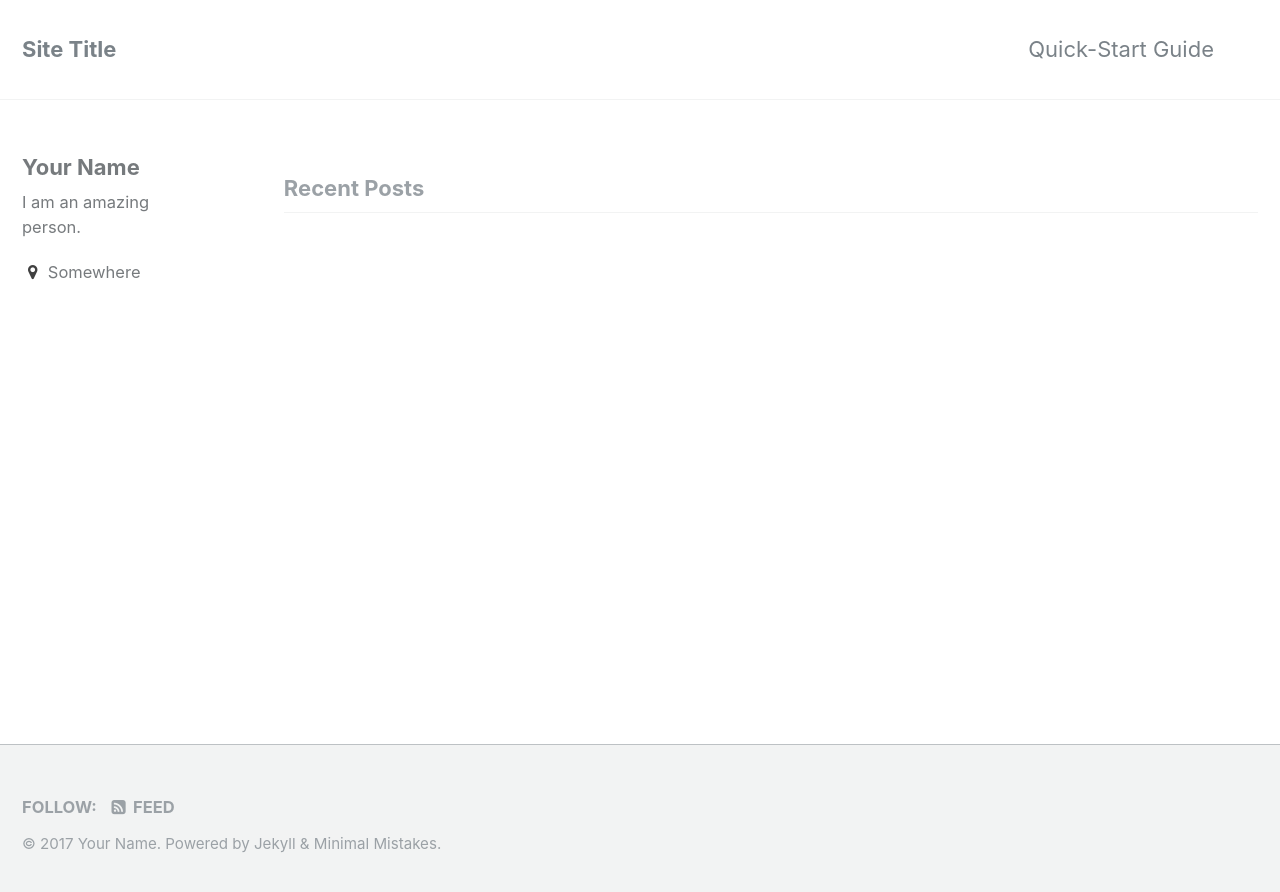
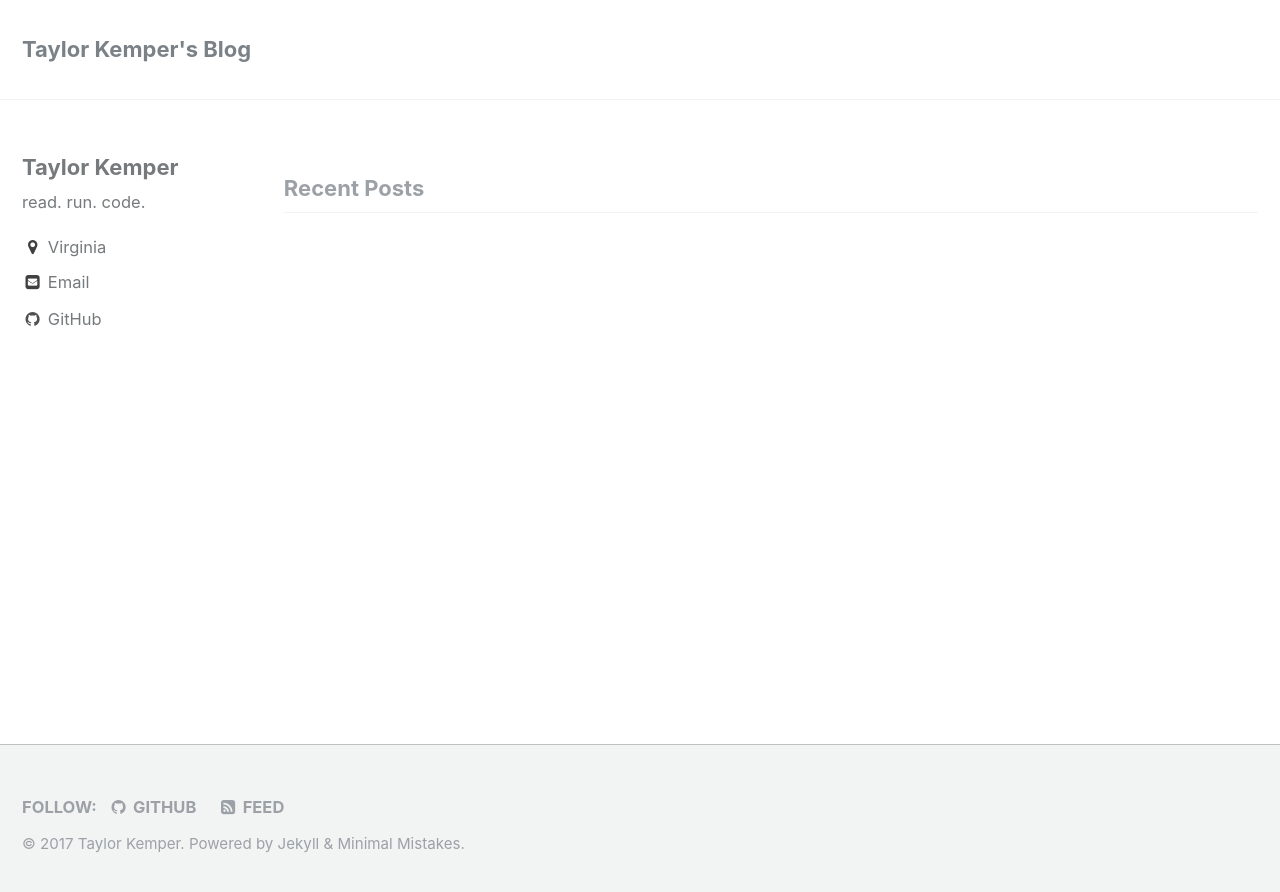
Before and after one commit to tjkemper/blog, a Jekyll site: the page built from index.html, in a window 1280 px wide. Shown: the top 892 px of the page. Built offline with Jekyll 4.4.1, drawn with Linux system fonts in a browser that asks for light colours; the list of posts is cut into pages by our own code.

Commit message:
base configuration

```diff
--- a/_config.yml
+++ b/_config.yml
@@ -7,13 +7,13 @@
 
 # Site Settings
 locale                   : "en"
-title                    : "Site Title"
+title                    : "Taylor Kemper's Blog"
 title_separator          : "-"
-name                     : "Your Name"
-description              : "An amazing website."
-url                      : # the base hostname & protocol for your site e.g. "https://mmistakes.github.io"
+name                     : "Taylor Kemper"
+description              : "A blog about code and philosophy."
+url                      : "http://taylorkemper.com" # the base hostname & protocol for your site e.g. "https://mmistakes.github.io"
 baseurl                  : # the subpath of your site, e.g. "/blog"
-repository               : # GitHub username/repo-name e.g. "mmistakes/minimal-mistakes"
+repository               : "tjkemper/blog" # GitHub username/repo-name e.g. "mmistakes/minimal-mistakes"
 teaser                   : # path of fallback teaser image, e.g. "/assets/images/500x300.png"
 # breadcrumbs            : false # true, false (default)
 words_per_minute         : 200
@@ -77,11 +77,11 @@ analytics:
 
 # Site Author
 author:
-  name             : "Your Name"
+  name             : "Taylor Kemper"
   avatar           : # path of avatar image, e.g. "/assets/images/bio-photo.jpg"
-  bio              : "I am an amazing person."
-  location         : "Somewhere"
-  email            :
+  bio              : "read. run. code."
+  location         : "Virginia"
+  email            : "tjkemper6@gmail.com"
   uri              :
   bitbucket        :
   codepen          :
@@ -89,7 +89,7 @@ author:
   flickr           :
   facebook         :
   foursquare       :
-  github           :
+  github           : "tjkemper"
   google_plus      :
   keybase          :
   instagram        :
--- a/_data/navigation.yml
+++ b/_data/navigation.yml
@@ -1,7 +1,7 @@
 # main links
 main:
-  - title: "Quick-Start Guide"
-    url: https://mmistakes.github.io/minimal-mistakes/docs/quick-start-guide/
+  # - title: "Quick-Start Guide"
+  #   url: https://mmistakes.github.io/minimal-mistakes/docs/quick-start-guide/
   # - title: "About"
   #   url: https://mmistakes.github.io/minimal-mistakes/about/
   # - title: "Sample Posts"
```
Also changed, not shown: Gemfile (+10 -1 lines), Gemfile.lock (added), README.md, 1 other file.
